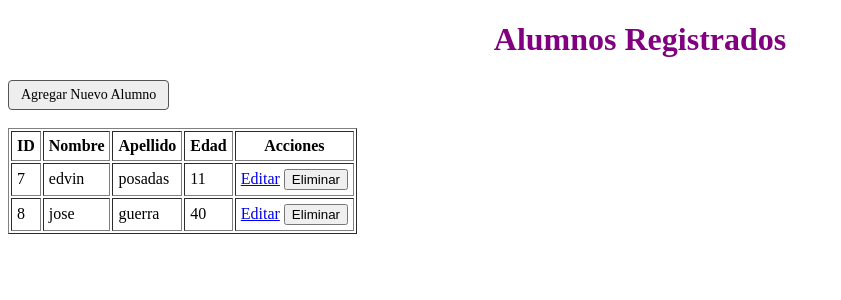
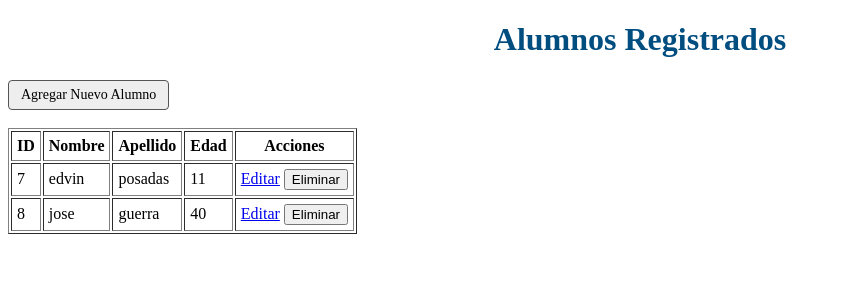
Before and after one commit to edvinposadas/Realiza-un-CRUD, a Flask app: page / in a window 1280 px wide. Shown: the top 300 px of the page, without its empty margins (0-841 px from the left). Run offline with Flask 3, Linux system fonts and the light colour scheme; data comes from the database, SQL or seed files in the repository.

Commit message:
Para el mensaje que modificaste

```diff
--- a/templates/index.html
+++ b/templates/index.html
@@ -5,7 +5,7 @@
     <style>
       /* Clase para títulos centrados y morados */
       .centered-purple {
-        color: purple;
+        color: rgb(0, 77, 128);
         text-align: center;
       }
       /* Estilo básico para botones */
```
